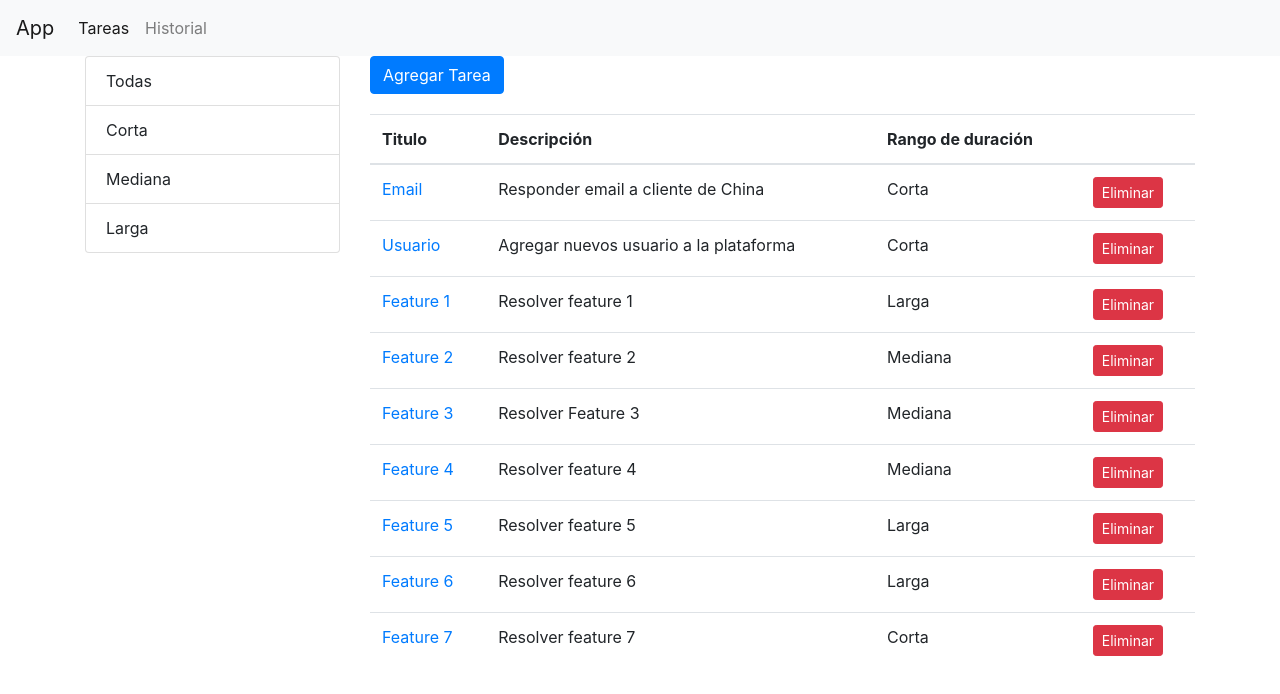
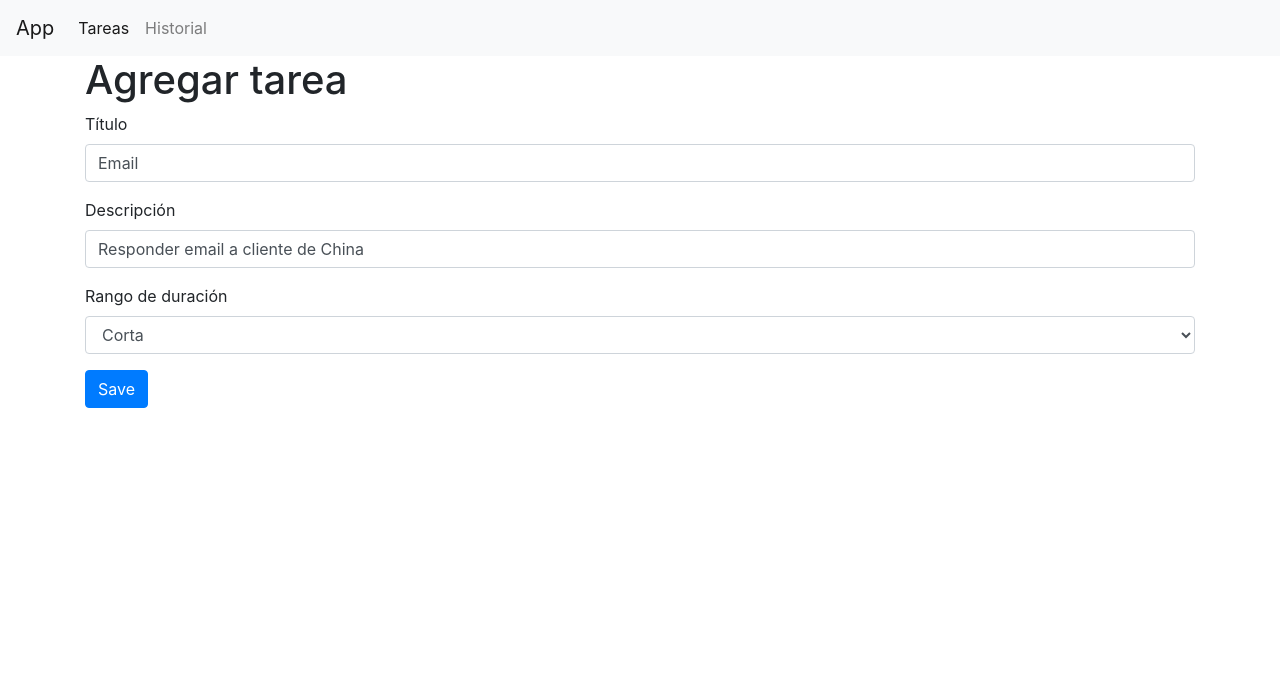
Before and after one commit to gyokebed/arkon-data, a React (Create React App) app: page /tasks/5b21ca3eeb7f6fbccd471815 in a window 1280 px wide. Shown: the top 694 px of the page. Built offline with nearby package versions, Linux system fonts and the light colour scheme; the HTML template or start-up script is replaced by a standard one.

Commit message:
Added component for adding tasks

```diff
--- a/package.json
+++ b/package.json
@@ -7,6 +7,7 @@
     "@testing-library/react": "^9.3.2",
     "@testing-library/user-event": "^7.1.2",
     "bootstrap": "^4.4.1",
+    "joi-browser": "^13.4.0",
     "react": "^16.13.1",
     "react-bootstrap": "^1.0.1",
     "react-dom": "^16.13.1",
--- a/src/App.js
+++ b/src/App.js
@@ -1,6 +1,7 @@
 import React from "react";
 import NavBar from "./components/navBar";
 import Tasks from "./components/tasks";
+import TaskForm from "./components/taskForm";
 import NotFound from "./components/notFound";
 import { Route, Redirect, Switch } from "react-router-dom";
 
@@ -10,6 +11,7 @@ function App() {
       <NavBar />
       <main className="container">
         <Switch>
+          <Route path="/tasks/:id" component={TaskForm} />
           <Route path="/tasks" component={Tasks} />
           <Route path="/not-found" component={NotFound} />
           <Redirect from="/" exact to="/tasks" />
--- /dev/null
+++ b/src/components/common/input.jsx
@@ -0,0 +1,13 @@
+import React from "react";
+
+const Input = ({ name, label, error, ...rest }) => {
+  return (
+    <div className="form-group">
+      <label htmlFor={name}>{label}</label>
+      <input {...rest} name={name} id={name} className="form-control" />
+      {error && <div className="alert alert-danger">{error}</div>}
+    </div>
+  );
+};
+
+export default Input;
--- /dev/null
+++ b/src/components/common/select.jsx
@@ -0,0 +1,20 @@
+import React from "react";
+
+const Select = ({ name, label, options, error, ...rest }) => {
+  return (
+    <div className="form-group">
+      <label htmlFor={name}>{label}</label>
+      <select name={name} id={name} {...rest} className="form-control">
+        <option value="" />
+        {options.map((option) => (
+          <option key={option._id} value={option._id}>
+            {option.name}
+          </option>
+        ))}
+      </select>
+      {error && <div className="alert alert-danger">{error}</div>}
+    </div>
+  );
+};
+
+export default Select;
--- /dev/null
+++ b/src/components/taskForm.jsx
@@ -0,0 +1,137 @@
+import React, { useState, useEffect } from "react";
+import Joi from "joi-browser";
+import { getTask, saveTask } from "../services/fakeTasksService";
+import { getRanges } from "../services/fakeRangeService";
+import Input from "./common/input";
+import Select from "./common/select";
+
+const TaskForm = ({ match, history }) => {
+  const [data, setData] = useState({
+    title: "",
+    rangeId: "",
+    description: "",
+  });
+  const [ranges, setRanges] = useState([]);
+  const [errors, setErrors] = useState({});
+
+  const schema = {
+    _id: Joi.string(),
+    title: Joi.string().required().label("Title"),
+    description: Joi.string().required().label("Description"),
+    rangeId: Joi.string().required().label("Range"),
+  };
+
+  const validate = () => {
+    const options = { abortEarly: false };
+    const { error } = Joi.validate(data, schema, options);
+    if (!error) return null;
+
+    const errors = {};
+    for (let item of error.details) errors[item.path[0]] = item.message;
+    return errors;
+  };
+
+  const validateProperty = ({ name, value }) => {
+    const obj = { [name]: value };
+    const { error } = Joi.validate(obj, { [name]: schema[name] });
+    return error ? error.details[0].message : null;
+  };
+
+  const handleSubmit = (e) => {
+    e.preventDefault();
+
+    const errors = validate();
+    setErrors(errors || {});
+    if (errors) return;
+
+    doSubmit();
+  };
+
+  const handleChange = ({ currentTarget: input }) => {
+    const changeErrors = { ...errors };
+    const errorMessage = validateProperty(input);
+    if (errorMessage) changeErrors[input.name] = errorMessage;
+    else delete changeErrors[input.name];
+
+    const changeData = { ...data };
+    changeData[input.name] = input.value;
+
+    setData(changeData);
+    setErrors(changeErrors);
+  };
+
+  const renderButton = (label) => {
+    return (
+      <button disabled={validate()} className="btn btn-primary">
+        {label}
+      </button>
+    );
+  };
+
+  const renderSelect = (name, label, options) => {
+    return (
+      <Select
+        name={name}
+        value={data[name]}
+        label={label}
+        options={options}
+        onChange={handleChange}
+        error={errors[name]}
+      />
+    );
+  };
+
+  const renderInput = (name, label, type = "text") => {
+    return (
+      <Input
+        type={type}
+        name={name}
+        value={data[name]}
+        label={label}
+        onChange={handleChange}
+        error={errors[name]}
+      />
+    );
+  };
+
+  useEffect(() => {
+    const ranges = getRanges();
+    setRanges(ranges);
+
+    const taskId = match.params.id;
+    if (taskId === "new") return;
+
+    const task = getTask(taskId);
+    if (!task) return history.replace("/not-found");
+
+    setData(mapToViewModel(task));
+  }, []);
+
+  const mapToViewModel = (task) => {
+    return {
+      _id: task._id,
+      title: task.title,
+      description: task.description,
+      rangeId: task.range._id,
+    };
+  };
+
+  const doSubmit = () => {
+    saveTask(data);
+    history.push("/tasks");
+  };
+
+  return (
+    <div>
+      <h1>Agregar tarea</h1>
+      <form onSubmit={handleSubmit}>
+        {renderInput("title", "Título")}
+        {renderInput("description", "Descripción")}
+        {renderSelect("rangeId", "Rango de duración", ranges)}
+        {renderButton("Save")}
+      </form>
+    </div>
+  );
+};
+
+export default TaskForm;
```
Also changed, not shown: 1 other file (tests, documents, lock files or other folders).
